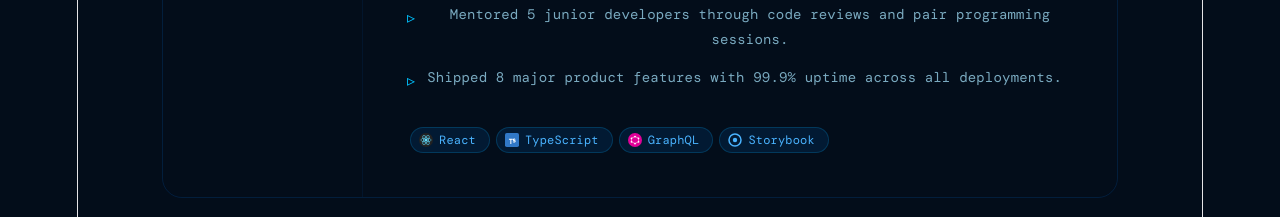
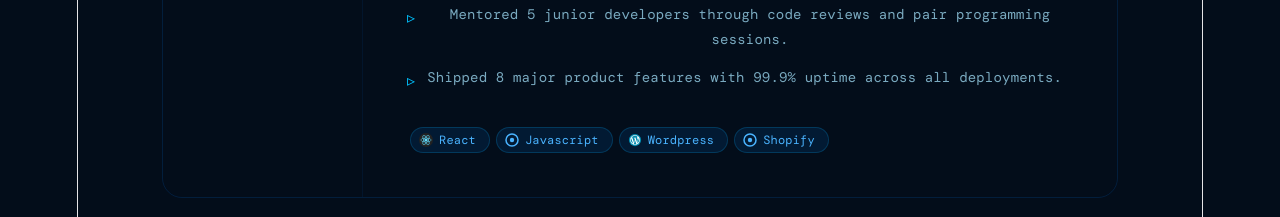
Before and after one commit to Geyadevs/V2-Portfolio, a React (Vite) app: page / in a window 1280 px wide. Shown: the part 3200-3417 px from the top of the page. Built offline with nearby package versions, Linux system fonts and the light colour scheme; a web font is replaced by a local one.

Commit message:
Experience - edits

```diff
--- a/src/App.jsx
+++ b/src/App.jsx
@@ -6,7 +6,7 @@ import PHOTO2 from "./assets/Id-2.png";
 const EXPERIENCES = [
   { role:"Senior Frontend Developer", company:"TechCorp Solutions", period:"2022 – Present", location:"Remote",
     highlights:["Architected a design system adopted across 12 product teams, reducing UI development time by 40%.","Led a full migration from jQuery to React + TypeScript, boosting performance scores by 65%.","Mentored 5 junior developers through code reviews and pair programming sessions.","Shipped 8 major product features with 99.9% uptime across all deployments."],
-    tech:["React","TypeScript","GraphQL","Storybook"] },
+    tech:["React","Javascript","Wordpress","Shopify"] },
   { role:"Frontend Developer", company:"Pixel & Code Agency", period:"2020 – 2021", location:"Manila, PH",
     highlights:["Delivered 20+ responsive client websites from wireframe to production deployment.","Improved average Lighthouse scores from 55 to 92 across all client projects.","Introduced CI/CD pipelines with GitHub Actions, reducing deploy time by 70%.","Integrated RESTful APIs and third-party services for e-commerce platforms."],
     tech:["Vue.js","Nuxt","SCSS","Vercel"] },
```
